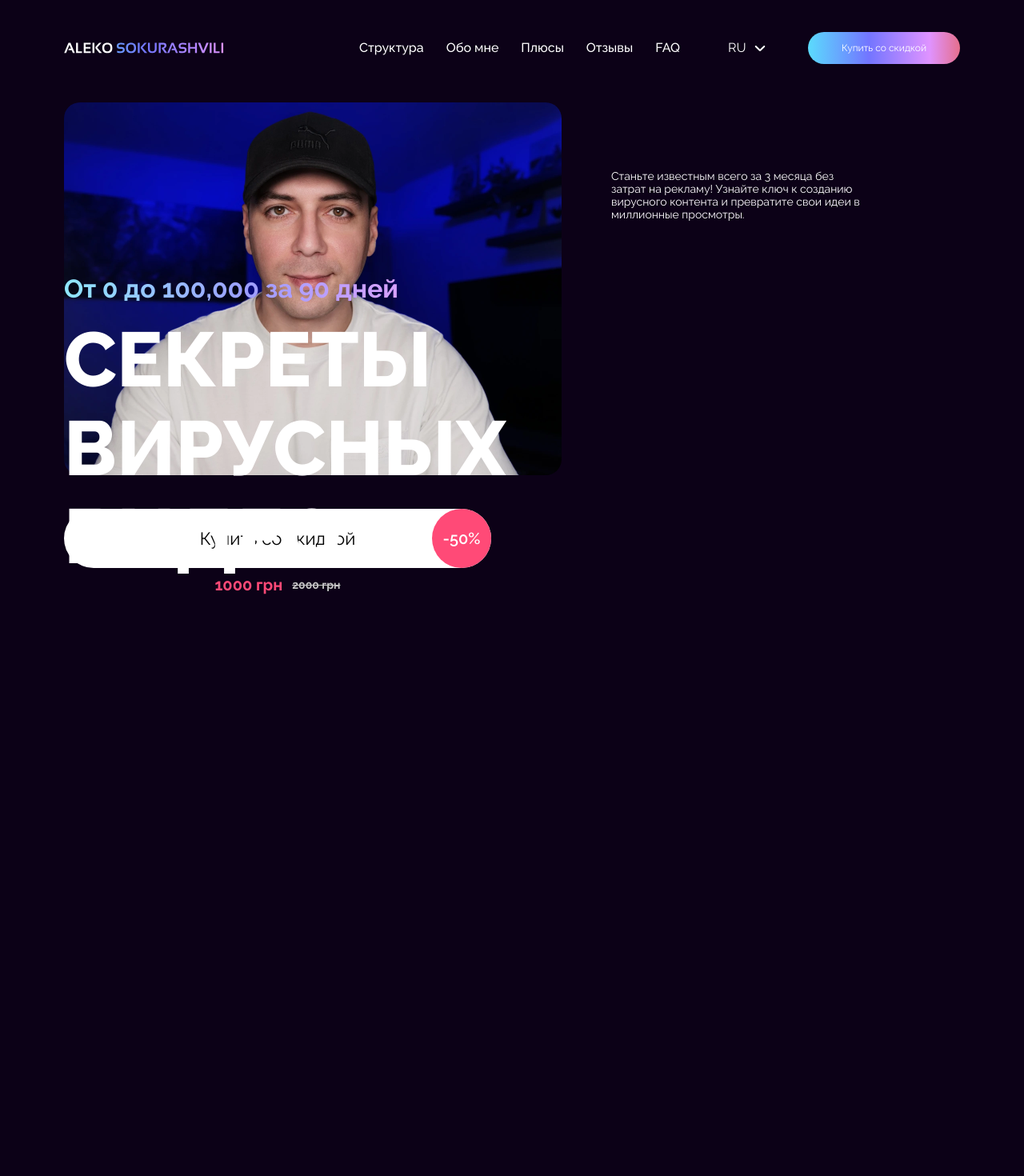
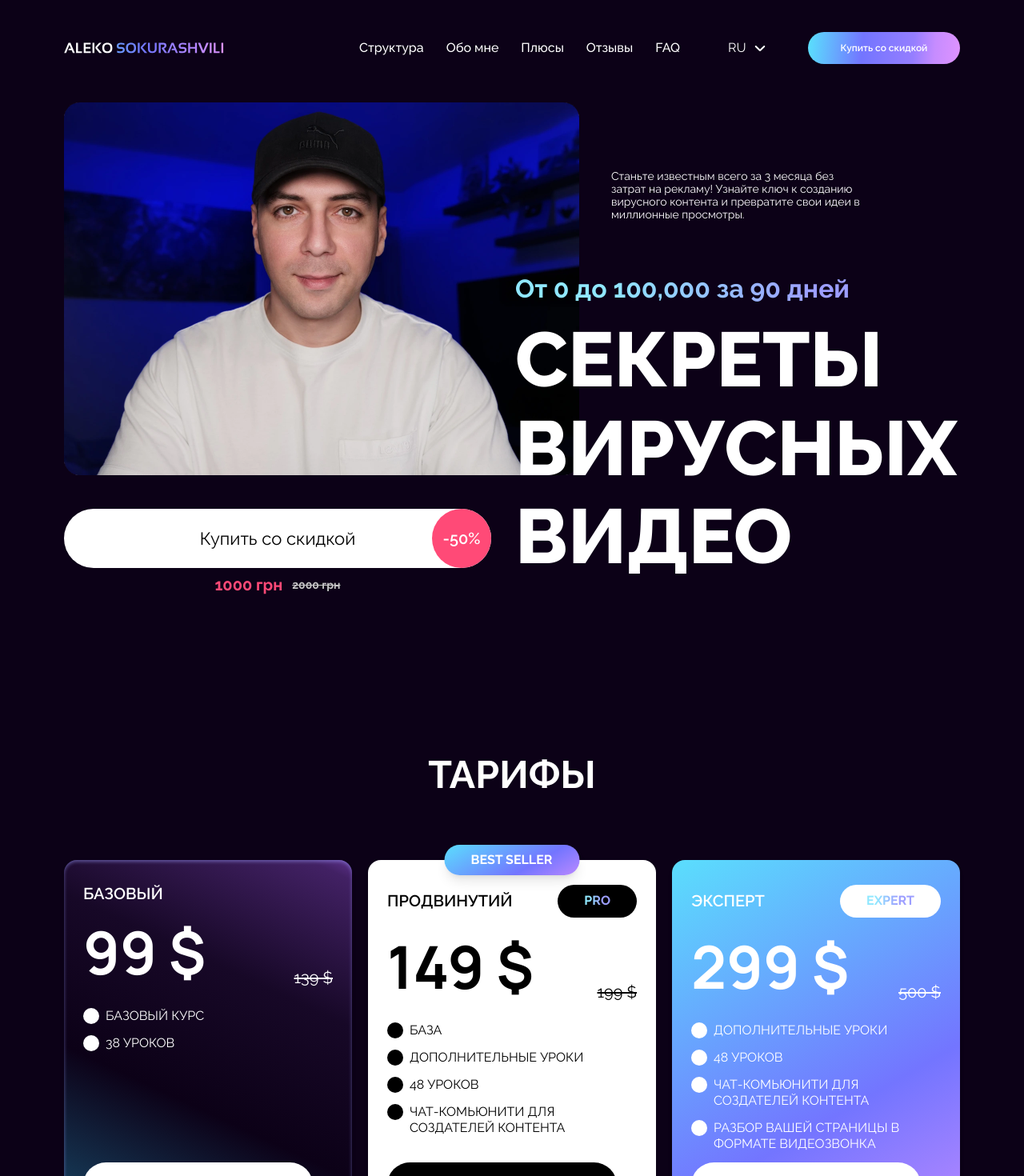
Before and after one commit to Sofia-Madryha/test-task, a Next.js app: page / in a window 1280 px wide. Shown: the top 1470 px of the page at 80% size. Before the commit the page ends 800 px from the top, so only its background shows below. Built offline with nearby package versions, Linux system fonts and the light colour scheme.

Commit message:
plans section

```diff
--- a/src/app/page.tsx
+++ b/src/app/page.tsx
@@ -1,9 +1,10 @@
-import { Hero } from "@/sections";
+import { Hero, Plans } from "@/sections";
 
 export default function Home() {
   return (
     <>
       <Hero />
+      <Plans />
     </>
   );
 }
--- a/src/components/Header.tsx
+++ b/src/components/Header.tsx
@@ -23,8 +23,8 @@ const Header = () => {
   ];
 
   return (
-    <header className="mt-[51px] lg:mt-10 px-10  flex justify-center">
-      <div className="layout-container flex justify-between items-center z-80">
+    <header className=" mx-auto mt-[51px] lg:mt-10 layout-container ">
+      <div className="flex justify-between items-center z-80">
         <div className="flex items-center">
           <LogoIcon className="w-[178px] h-[18px] lg:w-50 lg:h-5" />
         </div>
--- /dev/null
+++ b/src/components/PlanCard.tsx
@@ -0,0 +1,67 @@
+import { Button } from "@/components/ui";
+import { PlanCardProps } from "@/types";
+
+const PlanCard = ({
+  label = "basic",
+  title,
+  price,
+  oldPrice,
+  tags,
+  badge,
+  bestseller,
+}: PlanCardProps) => {
+  const variants = {
+    basic:
+      "bg-gradient-purple text-white inset-shadow-sm inset-shadow-purple-200/50 ",
+    pro: "bg-white text-black",
+    expert: "bg-gradient-primary",
+  };
+
+  return (
+    <div
+      className={`relative rounded-2xl py-[31px] px-6 h-[466px] flex flex-col shadow-md ${variants[label]}`}
+    >
+      {bestseller ? (
+        <span className="absolute left-1/2 top-0 -translate-x-1/2 -translate-y-1/2 w-[169px] px-[33px] py-[11px] text-[16px] font-bold text-white uppercase bg-gradient-primary rounded-full shadow-lg">
+          Best seller
+        </span>
+      ) : null}
+      <div className="w-full mb-[18px] flex gap-[11px] items-center justify-between">
+        <h3 className="text-[20px] uppercase font-semibold">{title}</h3>
+
+        {badge ? (
+          <div
+            className={`py-[11px] px-[33px] rounded-full ${
+              label === `pro` ? `bg-black` : `bg-white`
+            }`}
+          >
+            <p className="text-[16px] uppercase bg-gradient-text bg-clip-text text-transparent font-bold">
+              {badge}
+            </p>
+          </div>
+        ) : null}
+      </div>
+      <div className="flex mb-[28px] items-end justify-between">
+        <p className="text-[60px] sm:text-[74px] font-bold font-manrope">
+          {price}
+        </p>
+        <span className="text-[20px] line-through">{oldPrice}</span>
+      </div>
+      <ul className="flex flex-col gap-[14px] justify-center">
+        {tags.map((tag, idx) => (
+          <li
+            key={idx}
+            className="text-[16px] uppercase relative leading-[20px] pl-7 before:content-[''] before:absolute before:left-0 before:w-5 before:h-5 before:bg-current before:rounded-full"
+          >
+            {tag}
+          </li>
+        ))}
+      </ul>
+      <Button variant={label === "pro" ? "black" : "white"} className="mt-auto">
+        Купить
+      </Button>
+    </div>
+  );
+};
+
+export default PlanCard;
--- a/src/components/index.ts
+++ b/src/components/index.ts
@@ -1,3 +1,4 @@
 export * from "./ui";
 
 export { default as Header } from "./Header";
+export { default as PlanCard } from "./PlanCard";
--- a/src/components/ui/Button.tsx
+++ b/src/components/ui/Button.tsx
@@ -17,13 +17,13 @@ const Button = ({
   ...props
 }: ButtonProps) => {
   const sizes = {
-    lg: "h-15 lg:h-[74px] w-full lg:w-[534px] text-[14px] lg:text-[22px]",
-    md: "h-[57px] w-[287px] text-base",
-    sm: "h-[40px] w-[190px] text-xs",
+    lg: "h-15 lg:h-[74px] w-full md:w-[534px] text-[14px] lg:text-[22px]",
+    md: "h-[57px] w-full md:w-[287px] text-base",
+    sm: "h-[40px] w-full md:w-[190px] text-xs",
   };
 
   const variants = {
-    primary: "bg-gradient-primary text-white",
+    primary: "bg-gradient-secondary text-white font-semibold",
     white: "bg-white text-black",
     black: "bg-black text-white",
   };
--- a/src/sections/Hero.tsx
+++ b/src/sections/Hero.tsx
@@ -1,20 +1,21 @@
 "use client";
 
 import Image from "next/image";
+
 import { Button } from "@/components/ui";
 
 const Hero = () => {
   return (
-    <section className="py-12 px-10 flex justify-center">
-      <div className="layout-container flex flex-col lg:flex-row items-center lg:items-start gap-8 lg:gap-10 relative">
-        <div className="w-full max-w-[644px] flex-shrink-0 ">
+    <section className="layout-container pt-12 flex">
+      <div className="flex flex-col lg:flex-row items-center lg:items-start gap-8 lg:gap-10 relative">
+        <div className="flex-shrink-0 ">
           <div className="rounded-2xl overflow-hidden lg:mb-[42px]">
             <Image
               src="/img/hero.webp"
               alt="Project sample"
               width={644}
               height={466}
-              className="w-full lg:w-[622px] h-[354px] sm:h-[490px] lg:h-[466px] object-cover rounded-[20px]"
+              className="w-full lg:w-[622px] xl:w-[644px] h-[354px] sm:h-[490px] lg:h-[466px] object-cover rounded-[20px]"
             />
           </div>
           <div className="hidden lg:flex flex-col gap-[11px] items-start w-fit">
@@ -36,7 +37,7 @@ const Hero = () => {
           просмотры.
         </p>
 
-        <div className="lg:hidden absolute top-[275px] md:bottom-0  sm:top-[410px] flex flex-col">
+        <div className="lg:hidden absolute top-[275px] md:bottom-0 sm:top-[410px] flex flex-col">
           <div className="w-full flex flex-col mb-[31px]">
             <p className="text-[21px] text-center font-bold mb-1 bg-gradient-text bg-clip-text text-transparent">
               От 0 до 100,000 за 90 дней
@@ -63,8 +64,8 @@ const Hero = () => {
           </div>
         </div>
 
-        <div className="hidden lg:flex flex-col absolute top-[35%] lg:right-[-50] xl:right-[-30] max-w-[480px] xl:max-w-[570px]">
-          <div className="w-full flex flex-col">
+        <div className="hidden lg:flex flex-col absolute  top-[40%] xl:top-[35%] right-[-5px] xl:right-[-130px]  max-w-[420px] xl:max-w-[570px]">
+          <div className="flex flex-col">
             <p className="text-[32px] text-start font-bold mb-1 bg-gradient-text bg-clip-text text-transparent mb-[15px]">
               От 0 до 100,000 за 90 дней
             </p>
--- /dev/null
+++ b/src/sections/Plans.tsx
@@ -0,0 +1,60 @@
+"use client";
+
+import { PlanCard } from "@/components";
+
+import { PlanCardProps } from "@/types";
+
+const plans: PlanCardProps[] = [
+  {
+    label: "basic",
+    title: "Базовый",
+    price: "99 $",
+    oldPrice: "139 $",
+    tags: ["Базовый курс", "38 уроков"],
+    bestseller: false,
+  },
+  {
+    label: "pro",
+    title: "Продвинутий",
+    price: "149 $",
+    oldPrice: "199 $",
+    tags: [
+      "База",
+      "Дополнительные уроки",
+      "48 уроков",
+      "чат-комьюнити для создателей контента",
+    ],
+    badge: "Pro",
+    bestseller: true,
+  },
+  {
+    label: "expert",
+    title: "ЭКСПЕРТ",
+    price: "299 $",
+    oldPrice: "500 $",
+    tags: [
+      "Дополнительные уроки",
+      "48 уроков",
+      "Чат-комьюнити для создателей контента",
+      "Разбор вашей страницы в формате видеозвонка",
+    ],
+    badge: "Expert",
+    bestseller: false,
+  },
+];
+
+const Plans = () => (
+  <section className="mt-[502px] sm:mt-[400px] lg:mt-[200px] layout-container">
+    <h2 className="text-[24px] xl:text-[48px] font-bold uppercase text-white text-center mb-7 xl:mb-[79px]">
+      Тарифы
+    </h2>
+
+    <div className="grid grid-cols-1 lg:grid-cols-2 xl:grid-cols-3 gap-[47px] lg:gap-5">
+      {plans.map((plan, i) => (
+        <PlanCard key={i} {...plan} />
+      ))}
+    </div>
+  </section>
+);
+
+export default Plans;
--- a/src/sections/index.ts
+++ b/src/sections/index.ts
@@ -1 +1,2 @@
 export { default as Hero } from "./Hero";
+export { default as Plans } from "./Plans";
--- a/src/styles/globals.css
+++ b/src/styles/globals.css
@@ -1,4 +1,5 @@
 @import url("https://fonts.googleapis.com/css2?family=Raleway:wght@100;200;300;400;500;600;700;800;900&display=swap");
+@import url("https://fonts.googleapis.com/css2?family=Manrope:wght@400;600;700;800&display=swap");
 @import "tailwindcss";
 
 :root {
@@ -8,6 +9,7 @@
 
 @theme {
   --font-raleway: "Raleway", sans-serif;
+  --font-manrope: "Manrope", sans-serif;
 
   --color-primary: var(--primary);
 
@@ -17,31 +19,51 @@
   --color-blue-500: #13b8ff;
 
   --color-purple-200: #9c9eff;
+  --color-purple-300: #a75df3;
+
+  --color-purple-600: #0c0117;
 
   --color-pink-500: #ff4a77;
 
   --color-gray-200: #c5c5c5;
 
   --background-image-gradient-primary: linear-gradient(
-    90deg,
-    #5bdbfd 0%,
-    #7375ff 40%,
-    #df93ff 80%,
-    #e56f8c 100%
+    150deg,
+    rgba(91, 219, 253, 1) 2%,
+    rgba(115, 117, 255, 1) 65%,
+    rgba(157, 129, 255, 1) 86%,
+    rgba(187, 137, 255, 1) 100%
+  );
+
+  --background-image-gradient-secondary: linear-gradient(
+    95deg,
+    rgba(91, 219, 253, 1) 2%,
+    rgba(115, 117, 255, 1) 36%,
+    rgba(149, 126, 255, 1) 69%,
+    rgba(198, 140, 255, 1) 83%,
+    rgba(223, 147, 255, 1) 100%,
+    rgba(229, 111, 140, 1) 100%
+  );
+
+  --background-image-gradient-purple: linear-gradient(
+    25deg,
+    rgba(23, 65, 95, 1) 5%,
+    rgba(12, 1, 23, 1) 37%,
+    rgba(23, 8, 39, 1) 67%,
+    rgba(66, 33, 100, 1) 96%,
+    rgba(94, 50, 140, 1) 100%
   );
 
   --background-image-gradient-text: linear-gradient(
     90deg,
-    #90e8ff 0%,
-    #9c9eff 40%,
-    #e3a1ff 80%,
-    #e56f8c 100%
+    rgba(144, 232, 255, 1) 20%,
+    rgba(156, 158, 255, 1) 66%
   );
 }
 
 @layer utilities {
   .layout-container {
-    @apply w-full max-w-[1120px];
+    @apply w-full max-w-[393px] sm:max-w-[1280px] px-10 lg:px-20;
   }
 }
 
@@ -66,3 +88,9 @@ p {
   line-height: 1.15;
   letter-spacing: 0;
 }
+
+main {
+  display: flex;
+  flex-direction: column;
+  align-items: center;
+}
--- /dev/null
+++ b/src/types/index.ts
@@ -0,0 +1 @@
+export * from "./plan";
--- /dev/null
+++ b/src/types/plan.d.ts
@@ -0,0 +1,9 @@
+export interface PlanCardProps {
+  title: string;
+  price: string;
+  oldPrice: string;
+  tags: string[];
+  badge?: string;
+  bestseller?: boolean;
+  label?: "basic" | "pro" | "expert";
+}
```
